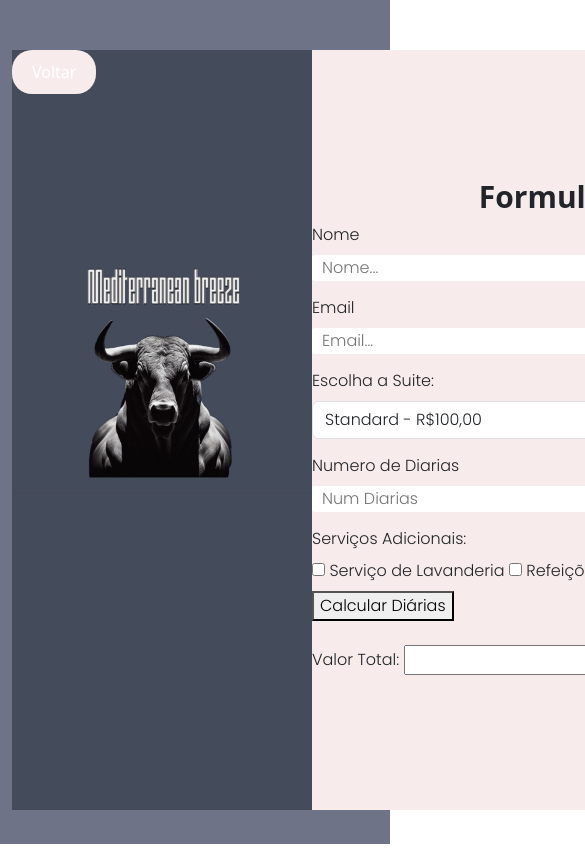
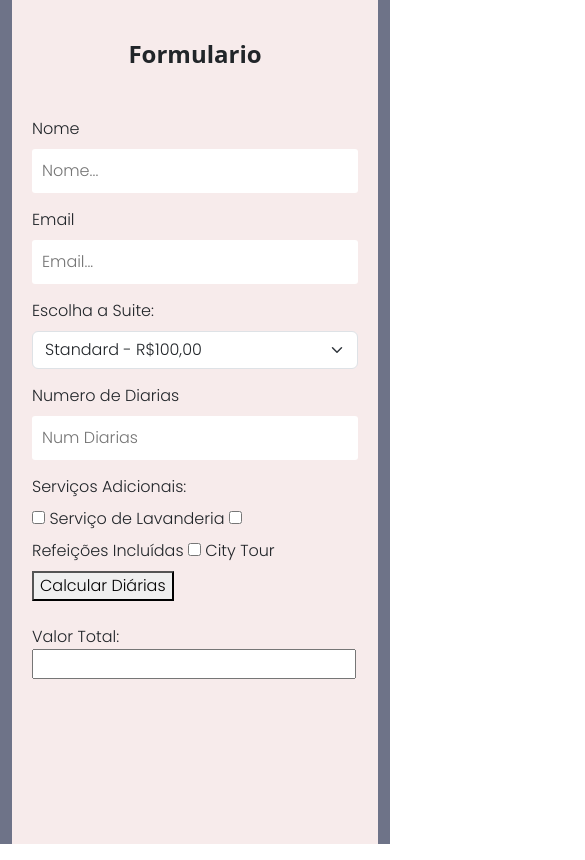
Before and after one commit to PedrohgPires/Mediteran-Breeze, a plain HTML site: page login.html in a window 390 px wide. Shown: the top 860 px of the page, 585 px wide, since content can reach past the window. Drawn offline with nearby package versions, Linux system fonts and the light colour scheme.

Commit message:
Update login.css

```diff
--- a/css/login.css
+++ b/css/login.css
@@ -1,3 +1,4 @@
+/* BACKGROUND */
 .background {
     position: fixed;
     top: 0;
@@ -5,131 +6,172 @@
     width: 100%;
     height: 100%;
     background-color: #6e7388;
-    z-index: -1; /* Para enviar para o fundo */
+    z-index: -1;
 }
 
-
-
-
-
-
-form{
+/* FORM GERAL */
+form {
     display: flex;
-  justify-content: flex-start;
-  flex-direction: column; /*ficar em coluna  */
+    flex-direction: column;
     margin-top: 100px;
     font-family: 'Poppins', sans-serif;
 }
+
 .form-label {
     margin-bottom: 5px;
 }
 
-form>input:focus {
-  outline: none; /*tira a borda preta ao clicar   */
+form > input:focus {
+    outline: none;
 }
 
-form>input {
+form > input {
     width: 500px;
     margin-bottom: 30px;
     border: none;
     border-radius: 3px;
-  padding-left: 10px;
+    padding: 10px;
 }
+
 form select {
     border: none;
 }
 
-
+/* CONTAINER PRINCIPAL */
 .container {
     display: flex;
-
+    min-height: 100vh;
 }
 
+/* LADO ESQUERDO */
 .left-side {
-    flex: 20%; /* Ocupa 40% do espaço disponível */
-    background-color: #444c5c; /* Cor para o lado esquerdo */
+    flex: 20%;
+    background-color: #444c5c;
     height: 90vh;
     margin-top: 50px;
-    /* Adicione estilos adicionais conforme necessário */
 }
 
+/* LADO DIREITO */
 .right-side {
-    flex: 60%; /* Ocupa 60% do espaço disponível */
-    background-color:#f7ebeb; /* Cor para o lado direito */
+    flex: 60%;
+    background-color: #f7ebeb;
     height: 90vh;
+    margin-top: 50px;
     display: flex;
-    justify-content: center;
-    margin-top: 50px;
     flex-direction: column;
     align-items: center;
-    /* Adicione estilos adicionais conforme necessário */
 }
-  .right-side>h1{
-    margin-top: 70px;
+
+.right-side > h1 {
+    margin-top: 20px;
     font-size: 30px;
     font-weight: 900;
-
 }
 
-  .btn>button{
-    padding: 15px 50px;
-    border-radius: 5px;
-    border: none;
-    font-weight: 700;
-    font-size: 15px;
-  }
-
-.form-select,
-.form-input,
-.servicos-adicionais {
-    margin-bottom: 15px;
-    /* Adicione mais estilos conforme necessário */
-}
-
-
+/* BOTÕES */
+.btn > button,
 .form-btn {
     padding: 15px 50px;
     border-radius: 5px;
     border: none;
     font-weight: 700;
     font-size: 15px;
-    /* Estilos para o botão */
-}
-.side {
-  margin-bottom: 50px; /* Adiciona espaçamento na parte inferior dos lados */
+    cursor: pointer;
 }
 
+/* CAMPOS */
+.form-select,
+.form-input,
+.servicos-adicionais {
+    margin-bottom: 15px;
+}
+
+/* FORMULÁRIO */
 .formulario {
     display: flex;
     flex-direction: column;
     align-items: flex-start;
-  margin-top: 0px; /* vao mais pra cima */
-  margin-bottom: 10px; /* mais pra baixo */
+    margin-bottom: 10px;
     font-family: 'Poppins', sans-serif;
 }
-.right-side > h1 {
-  margin-top: 20px; /* p diminuir a distancia do titulo formulario do topo */
-  font-size: 30px;
-  font-weight: 900;
-}
+
 .formulario select.form-select {
     width: 500px;
 }
 
+/* IMAGEM */
 .teupai img {
     width: 300px;
     height: 300px;
     margin-top: 100px;
 }
-/* Estilo para o botão */
+
+/* BOTÃO LINK */
 .botao {
     display: inline-block;
     padding: 10px 20px;
     text-decoration: none;
-  border-radius: 20px; /* Bordas arredondadas */
-  background-color: #f7ebeb; /* Cor de fundo do botão */
-  color: #fff; /* Cor do texto */
-  transition: background-color 0.3s ease; /* Transição suave da cor de fundo */
+    border-radius: 20px;
+    background-color: #f7ebeb;
+    color: #fff;
+    transition: background-color 0.3s ease;
 }
 
-/* Estilizar o botão quando o cursor estiver sobre ele */
+/* ========================= */
+/* 📱 RESPONSIVO - CELULARES */
+/* ========================= */
+@media (max-width: 768px) {
+
+    /* CONTAINER VIRA COLUNA */
+    .container {
+        flex-direction: column;
+    }
+
+    /* LADOS OCUPAM TUDO */
+    .left-side,
+    .right-side {
+        width: 100%;
+        height: auto;
+        margin-top: 0;
+    }
+
+    /* OCULTAR LADO ESQUERDO (opcional, profissional) */
+    .left-side {
+        display: none;
+    }
+
+    /* TÍTULO */
+    .right-side > h1 {
+        font-size: 24px;
+        margin-top: 40px;
+        text-align: center;
+    }
+
+    /* FORM */
+    form {
+        margin-top: 40px;
+        width: 100%;
+        padding: 0 20px;
+    }
+
+    /* INPUTS FLUIDOS */
+    form > input,
+    .formulario select.form-select {
+        width: 100%;
+    }
+
+    /* IMAGEM */
+    .teupai img {
+        width: 200px;
+        height: 200px;
+        margin-top: 40px;
+    }
+
+    /* BOTÕES */
+    .btn > button,
+    .form-btn {
+        width: 100%;
+        padding: 15px;
+        font-size: 16px;
+    }
+}
```
Lines whose indentation alone changed are shown as unchanged.
